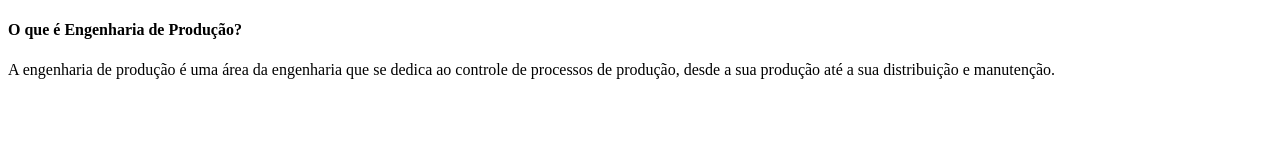
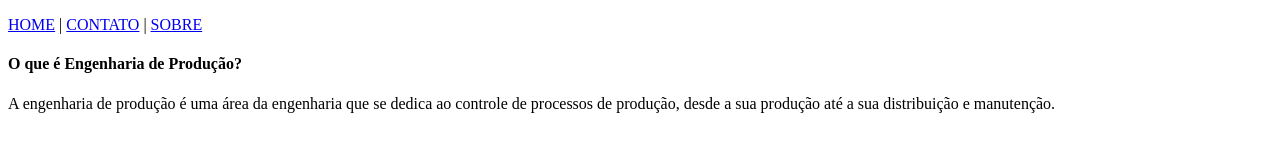
Before and after one commit to Stephany1703/Engenharia-de-Producao, a plain HTML site: page index.html in a window 1280 px wide. Drawn offline with Linux system fonts and the light colour scheme.

Commit message:
mudança cabeçalho
mudança cabeçalho

```diff
--- a/index.html
+++ b/index.html
@@ -9,6 +9,10 @@
 </head>
 
 <body>
+  <header id="cabecalho">
+  <p align="rigth">
+    <a href="index.html">HOME</a> | <a href="cont.html">CONTATO</a>  | <a href="sobre.html">SOBRE</a> <br>
+  </p>
   <h4>O que é Engenharia de Produção?</h4>
   <p>A engenharia de produção é uma área da engenharia que se dedica ao controle de processos de produção, desde a sua produção até a sua distribuição e manutenção.</p>
   <script src="script.js"></script>
```
